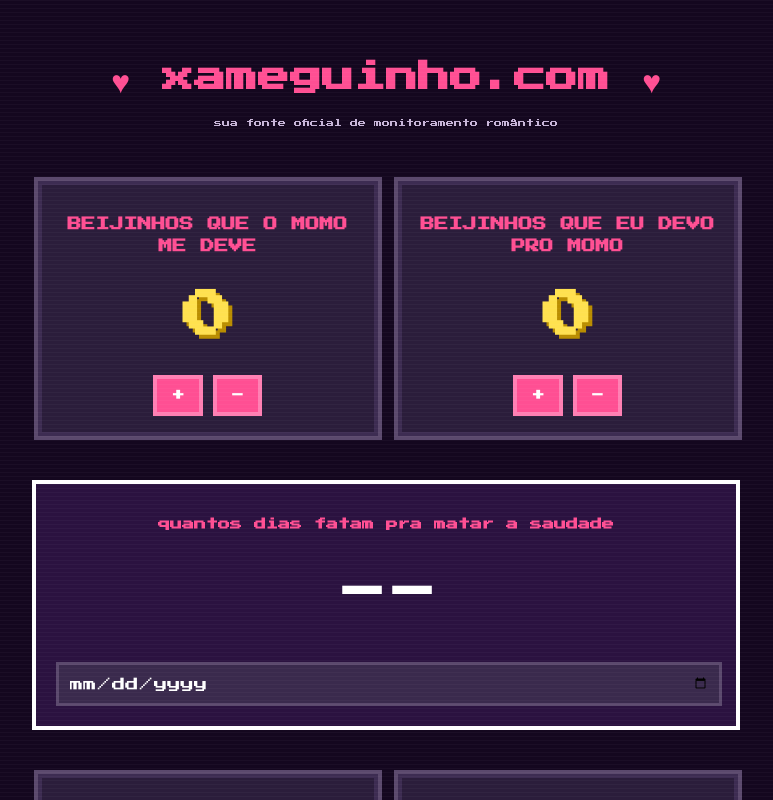
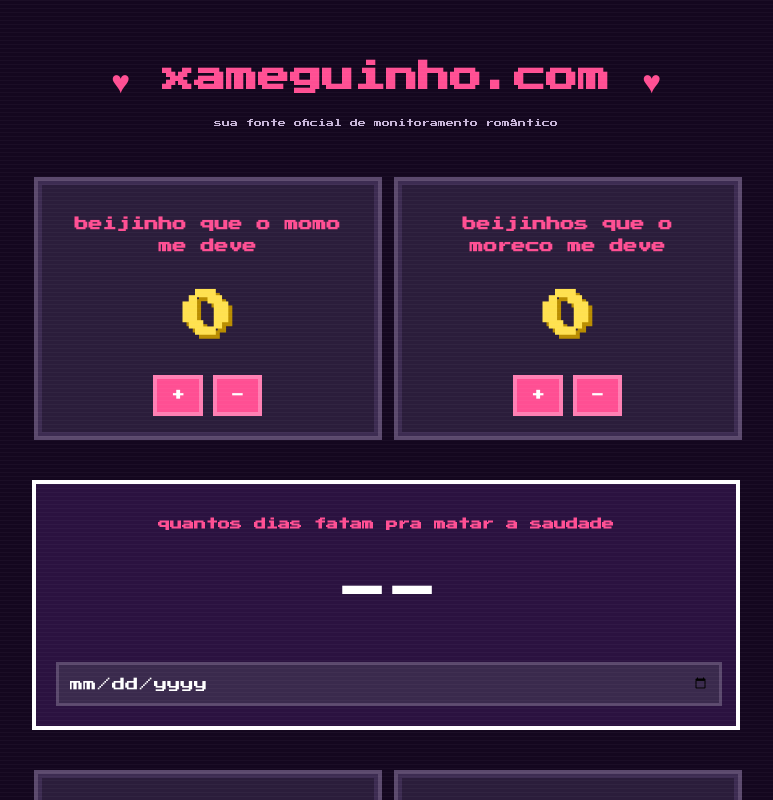
Before and after one commit to lrssbrg/xameguinho, a React (Vite) app: page / in a window 1280 px wide. Shown: the top 800 px of the page, without its empty margins (254-1027 px from the left). Built offline with nearby package versions, Linux system fonts and the light colour scheme.

Commit message:
sla fodase

```diff
--- a/src/App.jsx
+++ b/src/App.jsx
@@ -50,12 +50,12 @@ export default function App() {
         }}
       >
         <BeijinhosCounter
-          title="BEIJINHOS QUE O MOMO ME DEVE"
+          title="beijinho que o momo me deve"
           storageKey="momo"
         />
 
         <BeijinhosCounter
-          title="BEIJINHOS QUE EU DEVO PRO MOMO"
+          title="beijinhos que o moreco me deve"
           storageKey="eu"
         />
       </div>
--- a/src/components/DateInvite.jsx
+++ b/src/components/DateInvite.jsx
@@ -6,13 +6,11 @@ export default function DateInvite() {
   const [date, setDate] = useState("")
   const [email, setEmail] = useState("")
 
-  // emails automáticos por nome
   const emailMap = {
-    bruno: "bruno@email.com",
-    lari: "lari@email.com"
+    bruno: "larissabragadesouza00@gmail.com",
+    lari: "larissab.tarot@gmail.com"
   }
 
-  // atualiza email automaticamente
   function handleNameChange(e) {
     const value = e.target.value
     setName(value)
```
